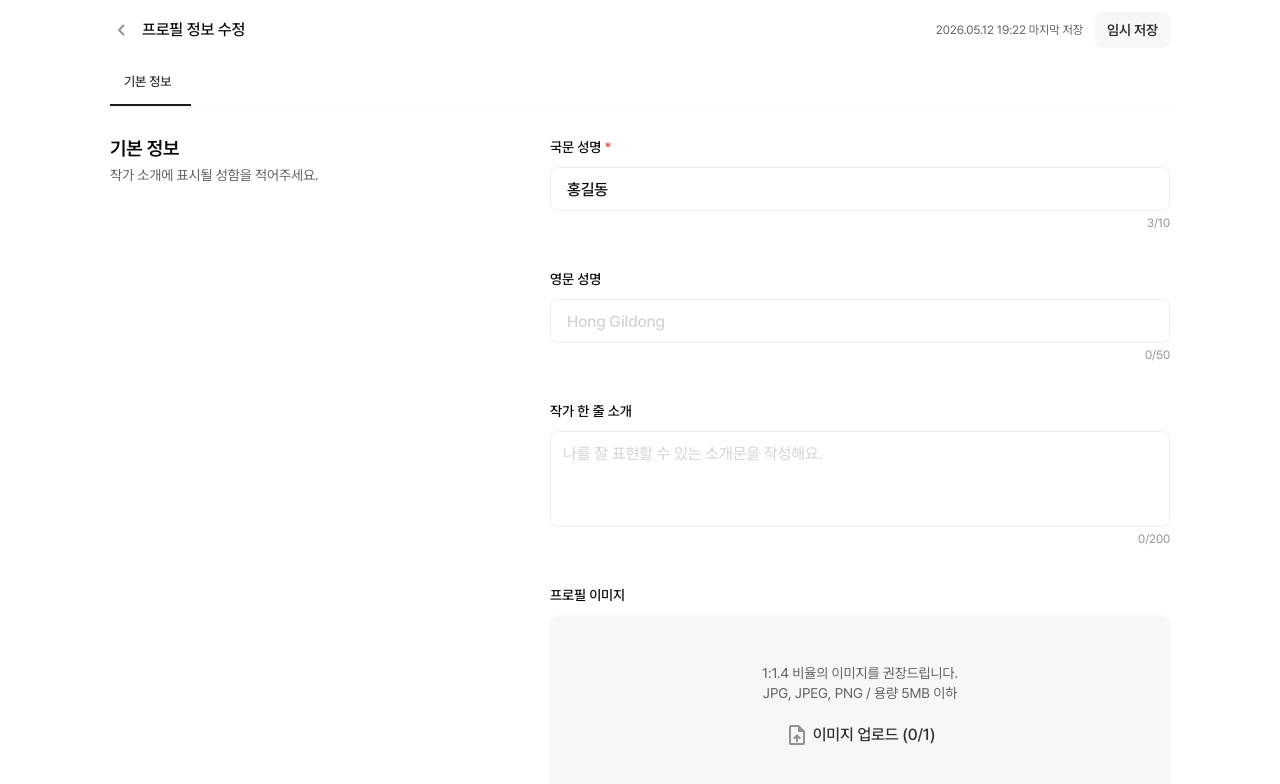
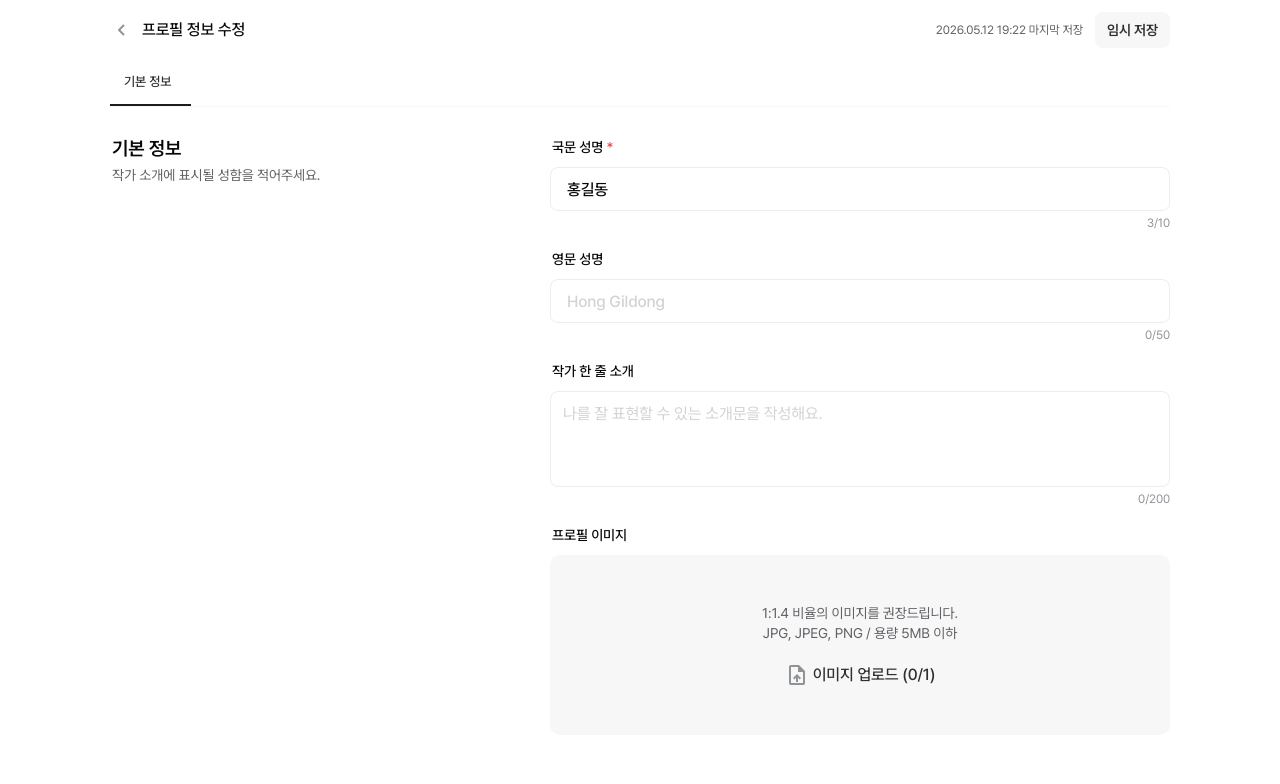
Before and after one commit to DoLog-Team/DoLog-FE, a Next.js app in the folder apps/client/: page /artist-admin/profile/edit in a window 1280 px wide. Shown: the top 784 px of the page. Built offline with nearby package versions, Linux system fonts and the light colour scheme.

Commit message:
fix: 프로필 수정 기본 정보 필드 간격 및 라벨 여백 피그마 반영

```diff
--- a/apps/client/app/artist-admin/profile/edit/_components/sections/ProfileBasicInfoSection.tsx
+++ b/apps/client/app/artist-admin/profile/edit/_components/sections/ProfileBasicInfoSection.tsx
@@ -38,11 +38,12 @@ export const ProfileBasicInfoSection = ({
 
 	return (
 		<div className="flex flex-col gap-4 min-[721px]:flex-row min-[721px]:gap-10">
-			<div className="min-w-0 min-[721px]:w-100">
+			<div className="min-w-0 px-0.5 min-[721px]:w-100">
 				<h2 className="text-head3 text-strong">기본 정보</h2>
 				<span className="text-body2 text-lighter">작가 소개에 표시될 성함을 적어주세요.</span>
 			</div>
-			<div className="flex min-w-0 flex-1 flex-col gap-9">
+			{/* 글자 수 줄(약 20px)이 입력칸 아래에 붙어 16px + 20px = Figma 36px 간격이 된다 (작품 기본 정보와 동일) */}
+			<div className="flex min-w-0 flex-1 flex-col gap-4">
 				<FormField label="국문 성명" required>
 					<Input
 						placeholder="홍길동"
--- a/apps/client/components/common/FormField/FormField.tsx
+++ b/apps/client/components/common/FormField/FormField.tsx
@@ -18,7 +18,8 @@ export const FormField = ({
 }: FormFieldProps) => {
 	return (
 		<div className={cn("flex flex-col gap-2", className)}>
-			<div>
+			{/* Figma 라벨 좌우 2px 여백 */}
+			<div className="px-0.5">
 				<span className="text-body2-bold text-strong">
 					{label} {required && <span className="text-error">*</span>}
 				</span>
```
